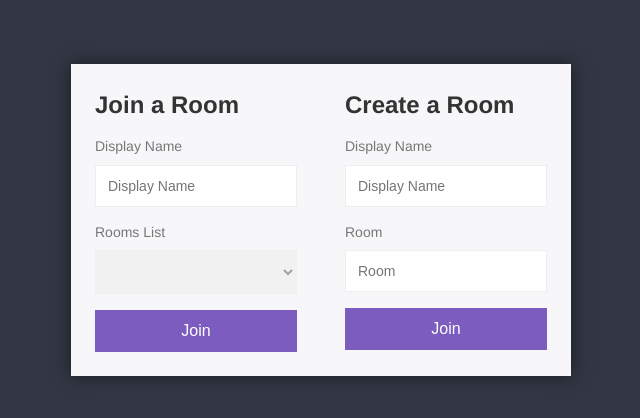
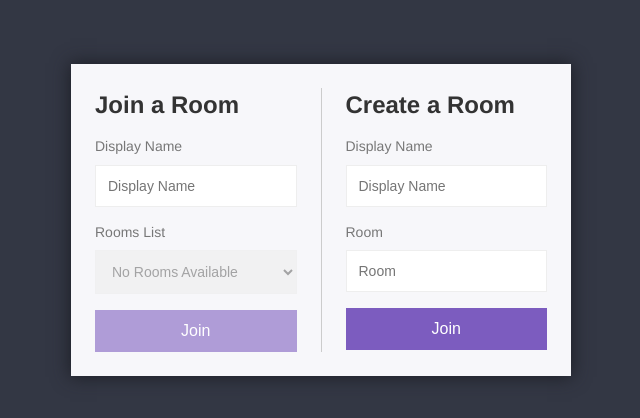
Before and after one commit to alex-chein/chat-app, a website: page public/index.html in a window 1280 px wide. Shown: the part 180-598 px from the top of the page, without its empty margins (319-959 px from the left). Drawn offline with nearby package versions, Linux system fonts and the light colour scheme; no server answers.

Commit message:
Fixed Join a Room Form

```diff
--- a/public/css/styles.css
+++ b/public/css/styles.css
@@ -183,17 +183,44 @@ button:disabled {
 }
 
 /* New Features */
+body {
+    background: #333744;
+}
+
+.centered-form {
+    background: none;
+}
+
 .centered-form__box {
-    width: 500px;
     display: flex;
-    padding: 0;
+    flex-direction: column;
+    margin: 24px;
 }
 
 .centered-form__form-box {
-    padding: 24px;
     flex: 1;
+}
+
+.form-box--left {
+    padding-bottom: 24px;
 }
 
 .list-fieldset {
     border: none;
 }
+
+@media (min-width: 550px) {
+    .centered-form__box {
+        width: 500px;
+        flex-direction: row;
+    }
+
+    .form-box--left {
+        padding-right: 24px;
+        border-right: 1px solid #ccc;
+        padding-bottom: 0;
+    }
+    .form-box--right {
+        padding-left: 24px;
+    }
+}
--- a/public/index.html
+++ b/public/index.html
@@ -11,19 +11,21 @@
 <body>
     <section class="centered-form">
         <main class="centered-form__box">
-            <div class="centered-form__form-box">
+            <div class="centered-form__form-box form-box--left">
                 <h1>Join a Room</h1>
-                <form action="/chat.html">
+                <form action="/chat.html" name="listForm">
                     <label for="username">Display Name</label>
                     <input type="text" name="username" placeholder="Display Name" required>
                     <fieldset class="list-fieldset">
                         <label for="room">Rooms List</label>
-                        <select name="room" disabled="disabled" required></select>
+                        <select name="room" disabled="disabled" required>
+                            <option>No Rooms Available</option>
+                        </select>
                     </fieldset>
-                    <button type="submit">Join</button>
+                    <button type="submit" disabled="disabled">Join</button>
                 </form>
             </div>
-            <div class="centered-form__form-box">
+            <div class="centered-form__form-box form-box--right">
                 <h1>Create a Room</h1>
                 <form action="/chat.html">
                     <label for="username">Display Name</label>
--- a/public/js/index.js
+++ b/public/js/index.js
@@ -14,4 +14,5 @@ socket.emit('getRooms', (rooms) => {
     });
 
     $listForm.innerHTML = html;
+    document.listForm.querySelector('[type=submit]').disabled = false;
 });
```
